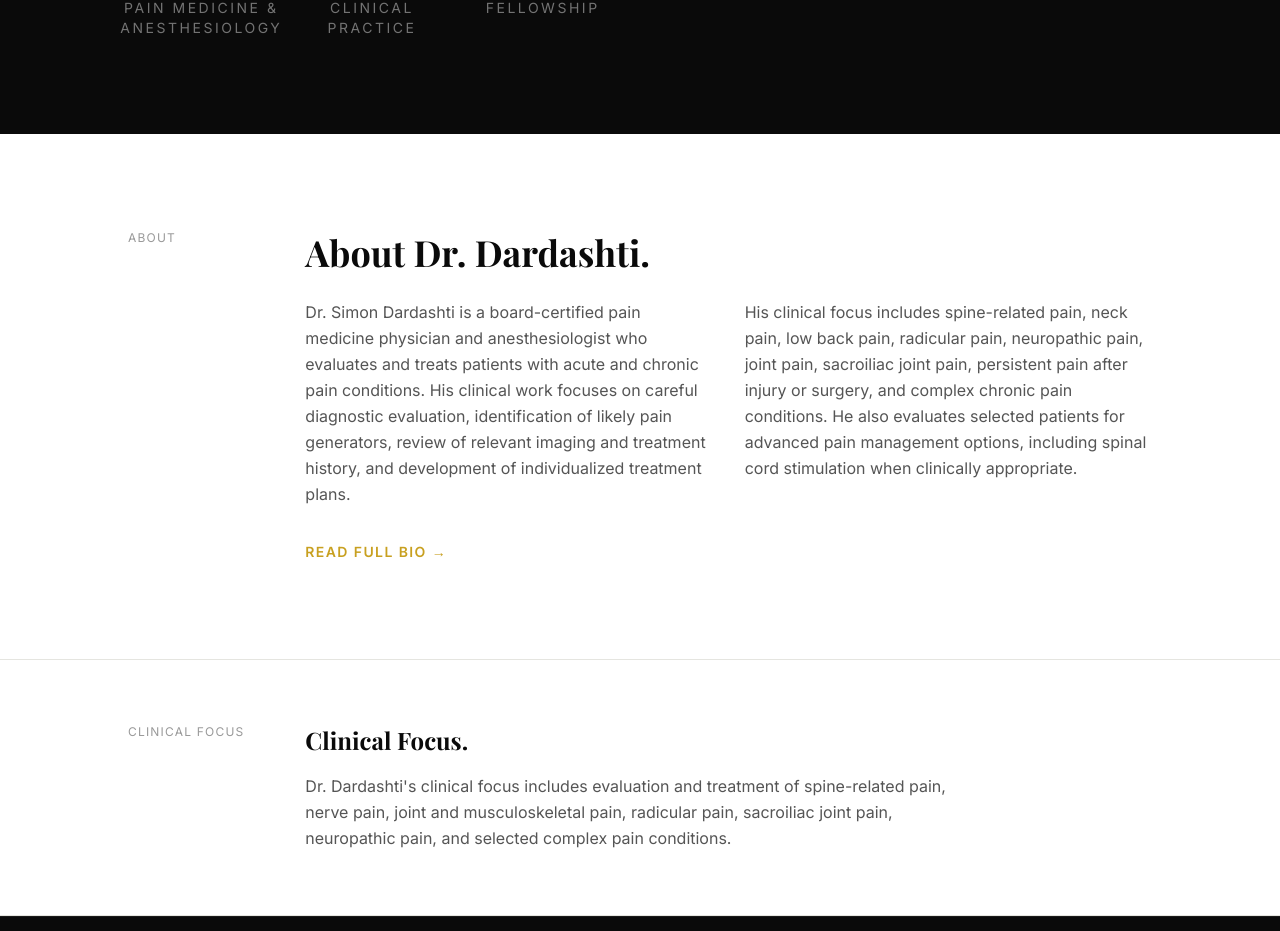
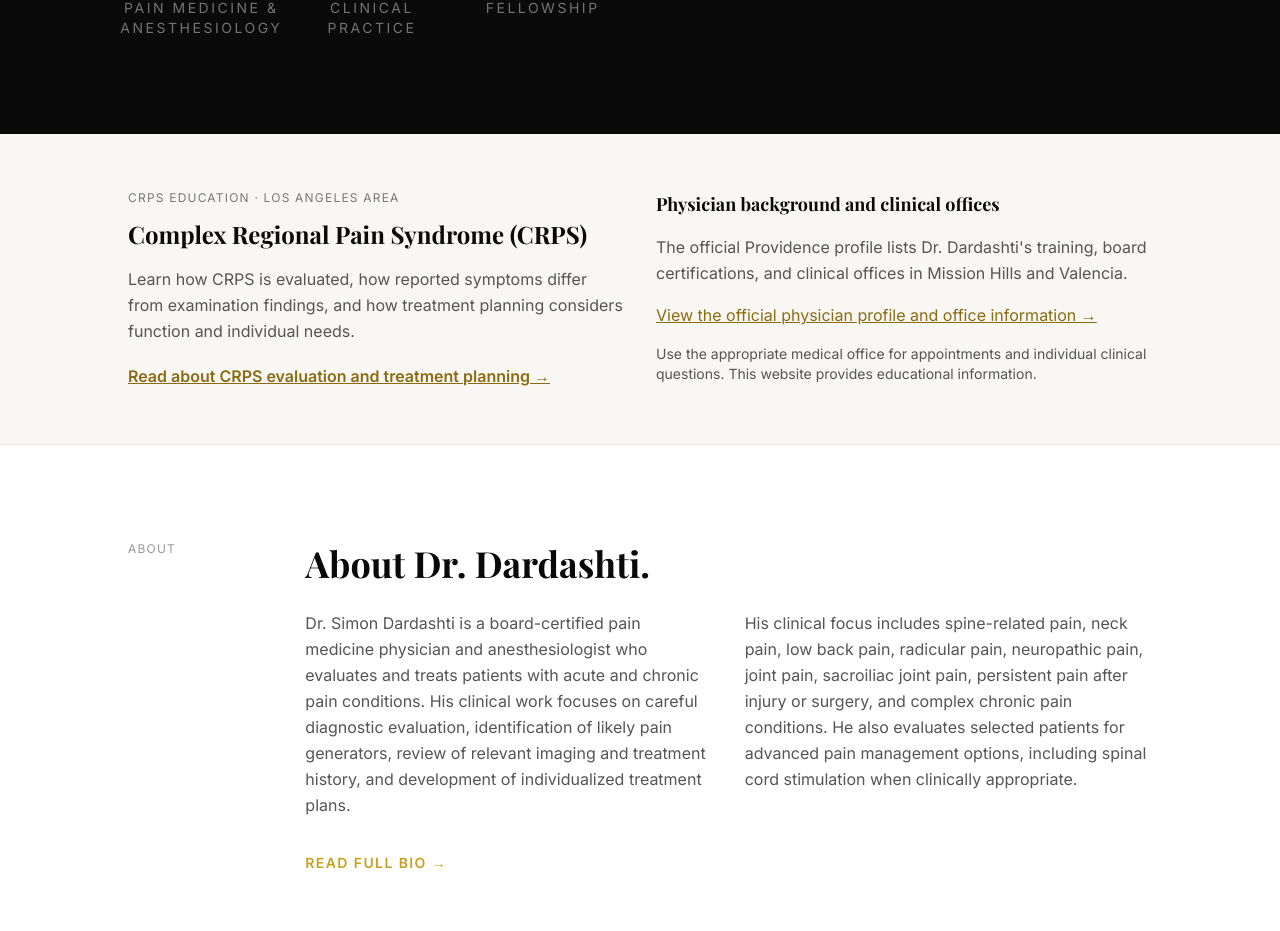
Before and after one commit to SimonDardashti/drdardashti-website, a Next.js app: page / in a window 1280 px wide. Shown: the part 820-1751 px from the top of the page. Built offline with nearby package versions, Linux system fonts and the light colour scheme; a web font is replaced by a local one.

Commit message:
Feature CRPS education and verified physician profile on homepage (#18)

```diff
--- a/app/(en)/page.tsx
+++ b/app/(en)/page.tsx
@@ -199,6 +199,23 @@ export default function Home() {
         </div>
       </section>
 
+      <section className="bg-[#f9f7f4] py-14 px-6 border-b border-[#e5e5e0]">
+        <div className="max-w-5xl mx-auto grid md:grid-cols-2 gap-8">
+          <div>
+            <p className="text-xs text-[#777] uppercase tracking-widest mb-3">CRPS Education · Los Angeles Area</p>
+            <h2 className="text-2xl font-bold text-[#0a0a0a] mb-4">Complex Regional Pain Syndrome (CRPS)</h2>
+            <p className="text-[#555] leading-relaxed mb-5">Learn how CRPS is evaluated, how reported symptoms differ from examination findings, and how treatment planning considers function and individual needs.</p>
+            <Link href="/conditions/crps-evaluation" className="text-[#8a6b12] underline font-semibold">Read about CRPS evaluation and treatment planning →</Link>
+          </div>
+          <div className="text-[#555] leading-relaxed">
+            <h3 className="text-lg font-bold text-[#0a0a0a] mb-4">Physician background and clinical offices</h3>
+            <p className="mb-4">The official Providence profile lists Dr. Dardashti&apos;s training, board certifications, and clinical offices in Mission Hills and Valencia.</p>
+            <a href="https://www.providence.org/doctors/pain-medicine/ca/mission-hills/simon-dardashti-1023335957" className="text-[#8a6b12] underline">View the official physician profile and office information →</a>
+            <p className="text-sm mt-4">Use the appropriate medical office for appointments and individual clinical questions. This website provides educational information.</p>
+          </div>
+        </div>
+      </section>
+
       {/* SECTION 01 — ABOUT */}
       <FadeUp>
       <section className="bg-white py-24 px-6 border-b border-[#e5e5e0]">
@@ -257,7 +274,7 @@ export default function Home() {
               Clinical Focus.
             </h2>
             <p className="text-[#555] text-base leading-relaxed max-w-2xl">
-              Dr. Dardashti's clinical focus includes evaluation and treatment of spine-related
+              Dr. Dardashti&apos;s clinical focus includes evaluation and treatment of spine-related
               pain, nerve pain, joint and musculoskeletal pain, radicular pain, sacroiliac joint
               pain, neuropathic pain, and selected complex pain conditions.
             </p>
@@ -567,14 +584,14 @@ export default function Home() {
           </div>
           <div className="space-y-4 text-[#888] text-sm leading-relaxed">
             <p>
-              Treatment recommendations are based on the patient's history, physical examination,
+              Treatment recommendations are based on the patient&apos;s history, physical examination,
               imaging when available, prior treatment response, medical history, and overall
               clinical context.
             </p>
             <p>
-              Dr. Dardashti's approach emphasizes careful diagnostic evaluation, clear
+              Dr. Dardashti&apos;s approach emphasizes careful diagnostic evaluation, clear
               communication, evidence-informed decision-making, and treatment options tailored
-              to the patient's clinical presentation and functional goals.
+              to the patient&apos;s clinical presentation and functional goals.
             </p>
           </div>
         </div>
```
